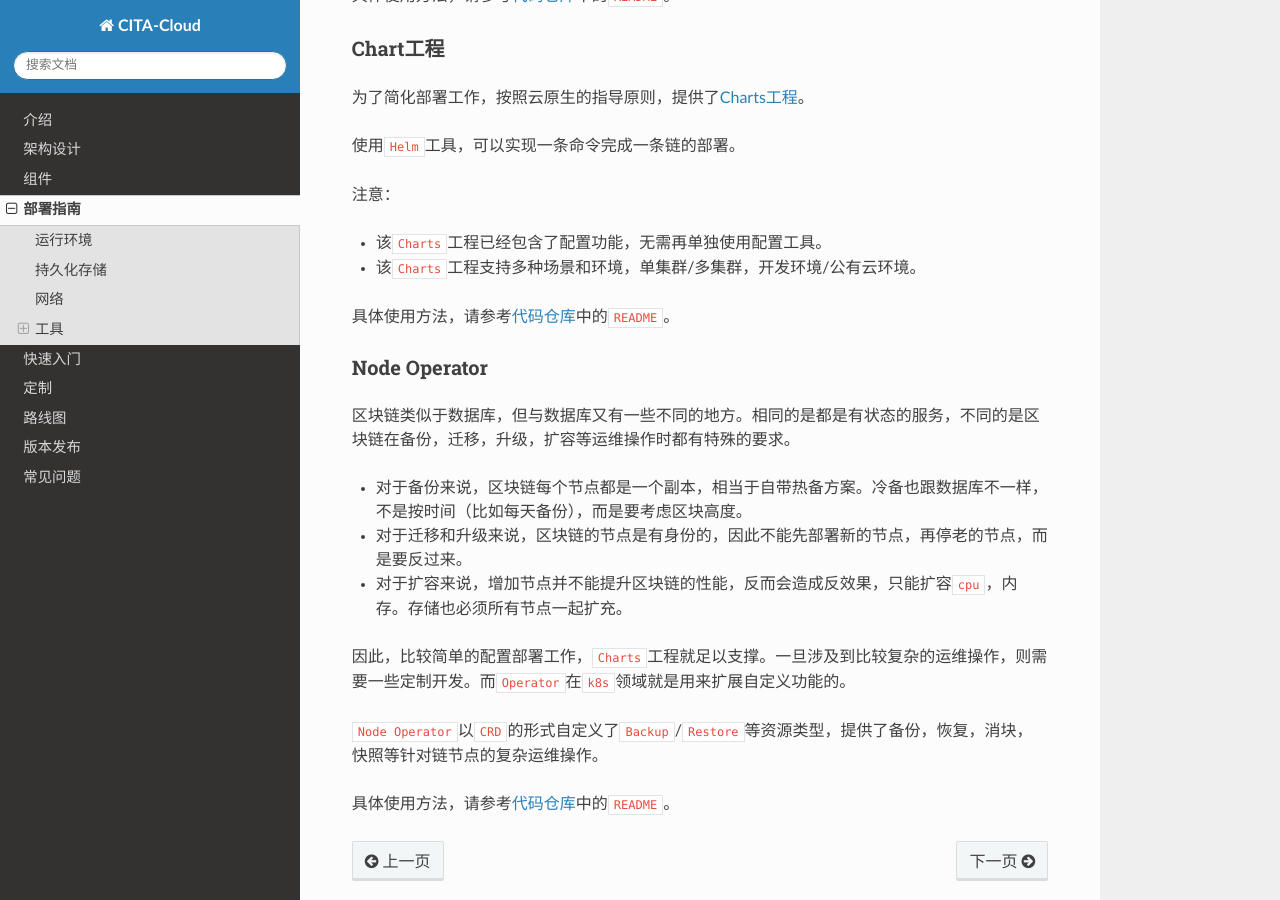
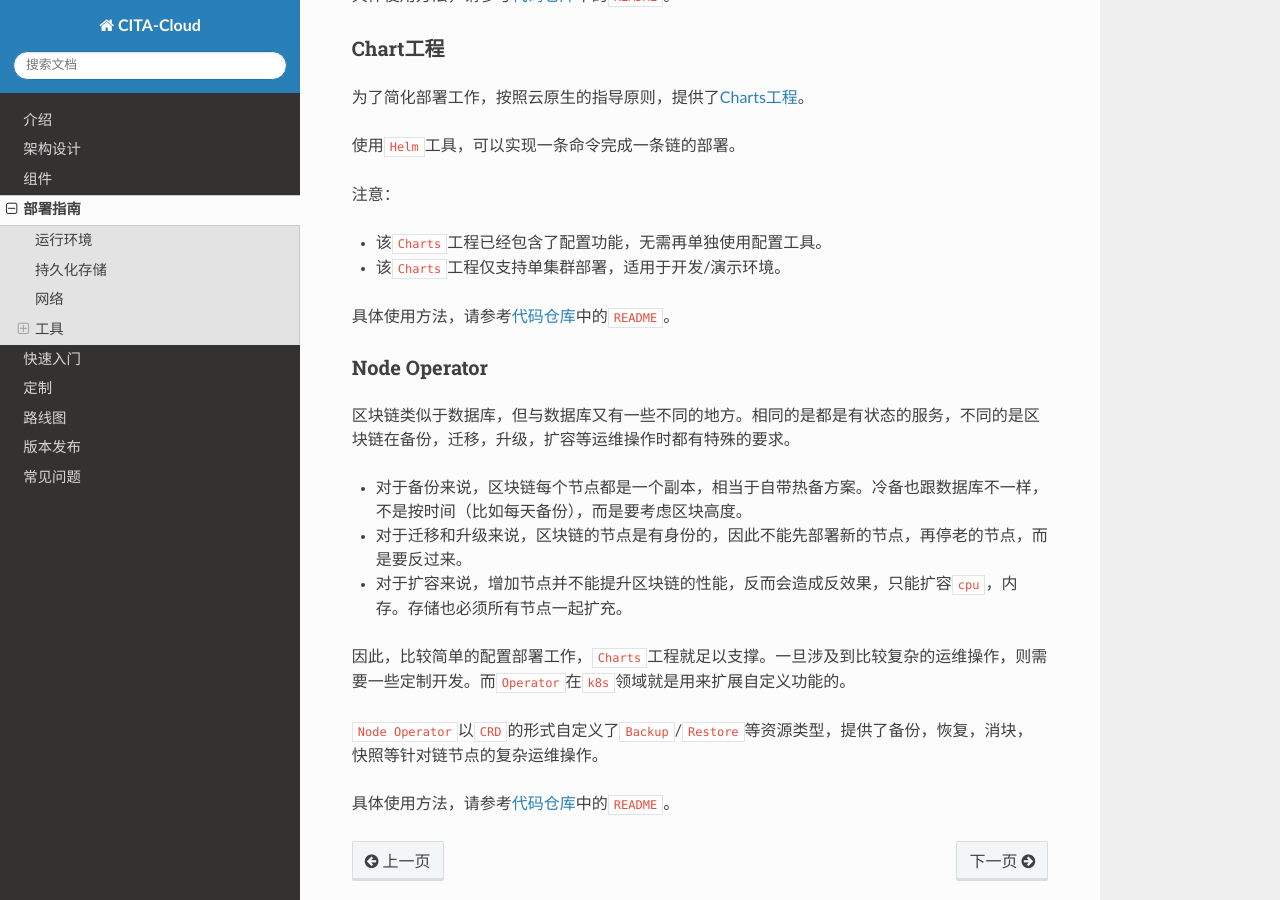
Before and after one commit to cita-cloud/docs, a Sphinx documentation site: the page built from source/deployment-guide.md, in a window 1280 px wide and 900 px high, scrolled down 1614 px. Built offline with Sphinx 7.4.7 and the Read the Docs theme 2.0.0, drawn with Linux system fonts in a browser that asks for light colours.

Commit message:
fix charts; fix style

```diff
--- a/source/deployment-guide.md
+++ b/source/deployment-guide.md
@@ -60,7 +60,7 @@
 
 注意：
 * 该`Charts`工程已经包含了配置功能，无需再单独使用配置工具。
-* 该`Charts`工程支持多种场景和环境，单集群/多集群，开发环境/公有云环境。
+* 该`Charts`工程仅支持单集群部署，适用于开发/演示环境。
 
 具体使用方法，请参考[代码仓库](https://github.com/cita-cloud/charts)中的`README`。
 
```
Also changed, not shown: source/components.md (+2 -0 lines).
